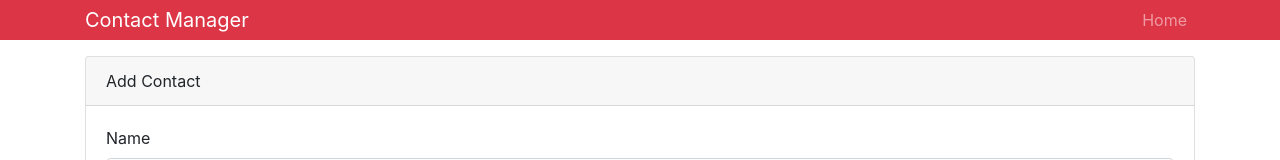
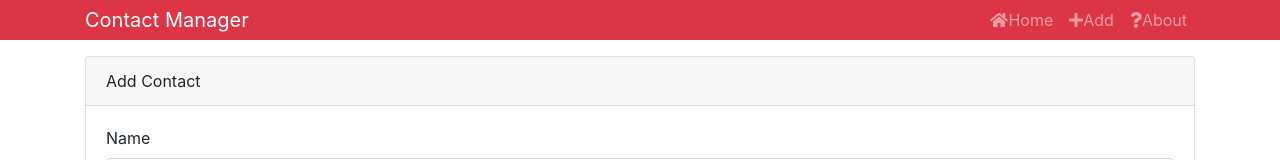
Before and after one commit to Galiant/contact-manager, a React (Create React App) app: page /contact/add in a window 1280 px wide. Shown: the top 160 px of the page. Built offline with nearby package versions, Linux system fonts and the light colour scheme.

Commit message:
Links and redirect in react

```diff
--- a/src/components/contacts/AddContact.js
+++ b/src/components/contacts/AddContact.js
@@ -47,6 +47,7 @@
       phone: '',
       errors: {}
     });
+    this.props.history.push('/');
   };
 
   onChange = e => this.setState({ [e.target.name]: e.target.value });
--- a/src/components/layout/Header.js
+++ b/src/components/layout/Header.js
@@ -1,7 +1,10 @@
 import React from 'react';
 import PropTypes from 'prop-types';
+import { Link } from 'react-router-dom';
+import { FontAwesomeIcon } from '@fortawesome/react-fontawesome';
+import { faHome, faPlus, faQuestion } from '@fortawesome/free-solid-svg-icons';
 
-const Header = (props) => {
+const Header = props => {
   const { branding } = props;
   return (
     <nav className="navbar navbar-expand-sm navbar-dark bg-danger mb-3 py-0">
@@ -12,9 +15,22 @@
         <div>
           <ul className="navbar-nav mr-auto">
             <li className="nav-item">
-              <a href="/" className="nav-link">
+              <Link to="/" className="nav-link">
+                <FontAwesomeIcon icon={faHome} />
                 Home
-              </a>
+              </Link>
+            </li>
+            <li className="nav-item">
+              <Link to="/contact/add" className="nav-link">
+                <FontAwesomeIcon icon={faPlus} />
+                Add
+              </Link>
+            </li>
+            <li className="nav-item">
+              <Link to="/about" className="nav-link">
+                <FontAwesomeIcon icon={faQuestion} />
+                About
+              </Link>
             </li>
           </ul>
         </div>
```
